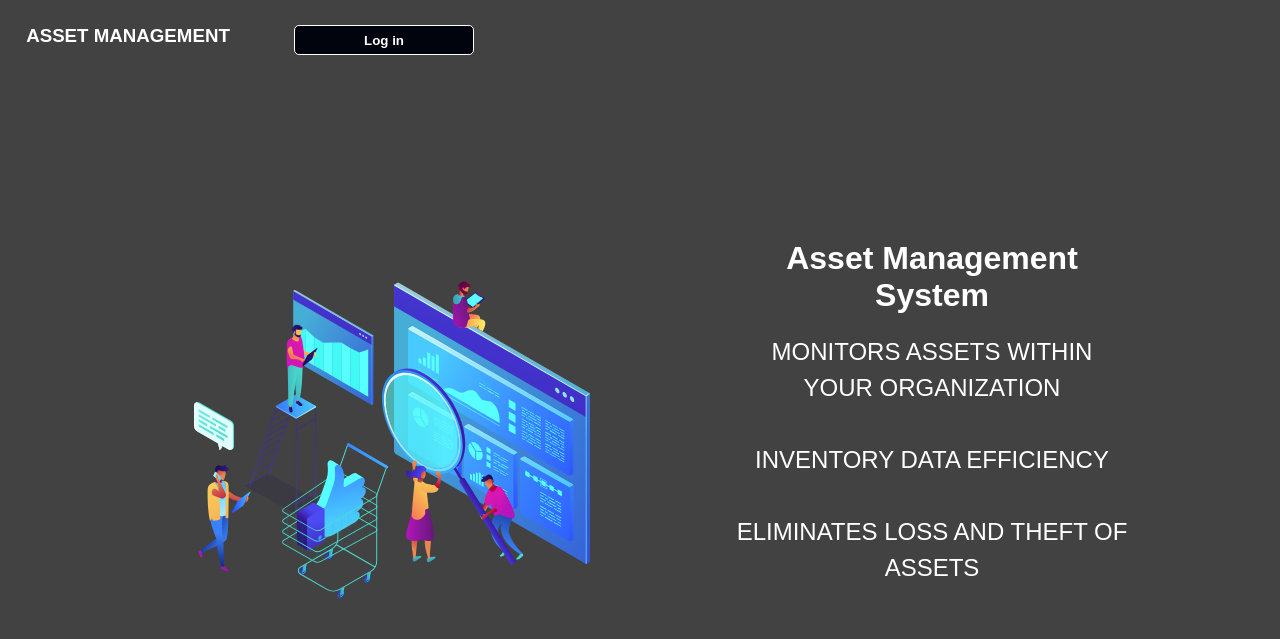
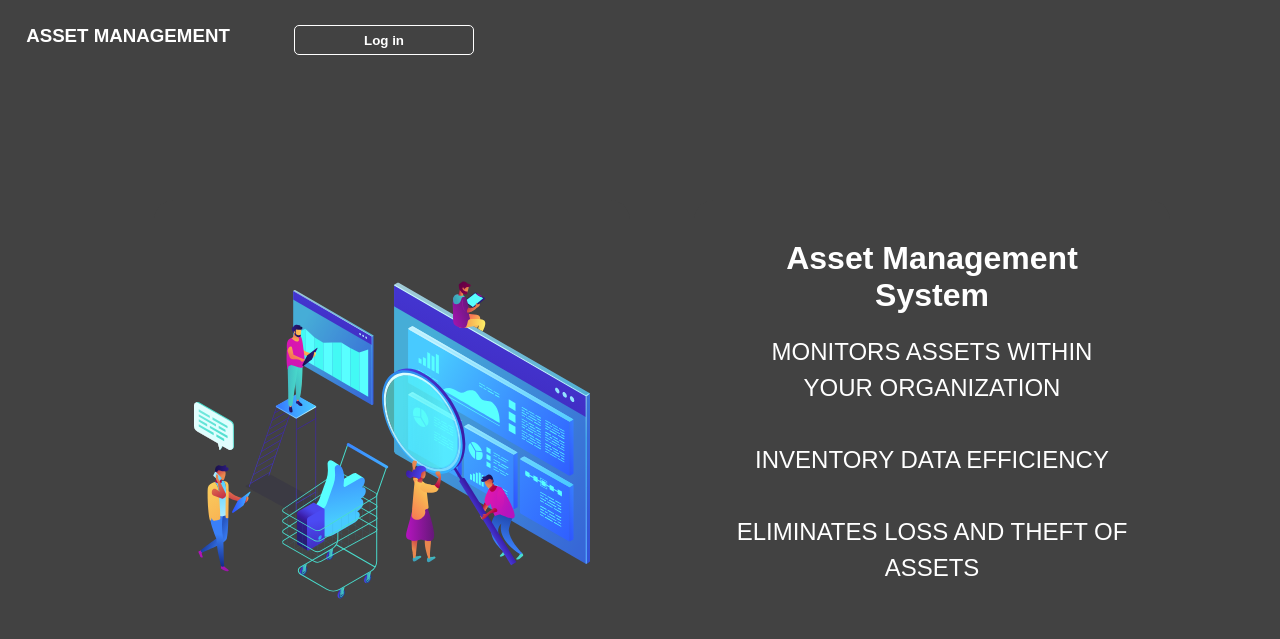
Before and after one commit to Aristocratjnr/Asset-Tracking-Django-Project, a Django app: page / in a window 1280 px wide. Shown: the top 639 px of the page. Run offline with Django 3.2, Linux system fonts and the light colour scheme.

Commit message:
refactor: Update background color in style.css for improved visual consistency

```diff
--- a/users/static/css/style.css
+++ b/users/static/css/style.css
@@ -22,7 +22,7 @@ button{
     border:1px solid #fff;
     border-radius: 5px;
     text-align: center;
-    background: #01030D;
+    background:#424242;
     font-weight:bold;
     margin-bottom:10px;
     cursor:pointer;
```
